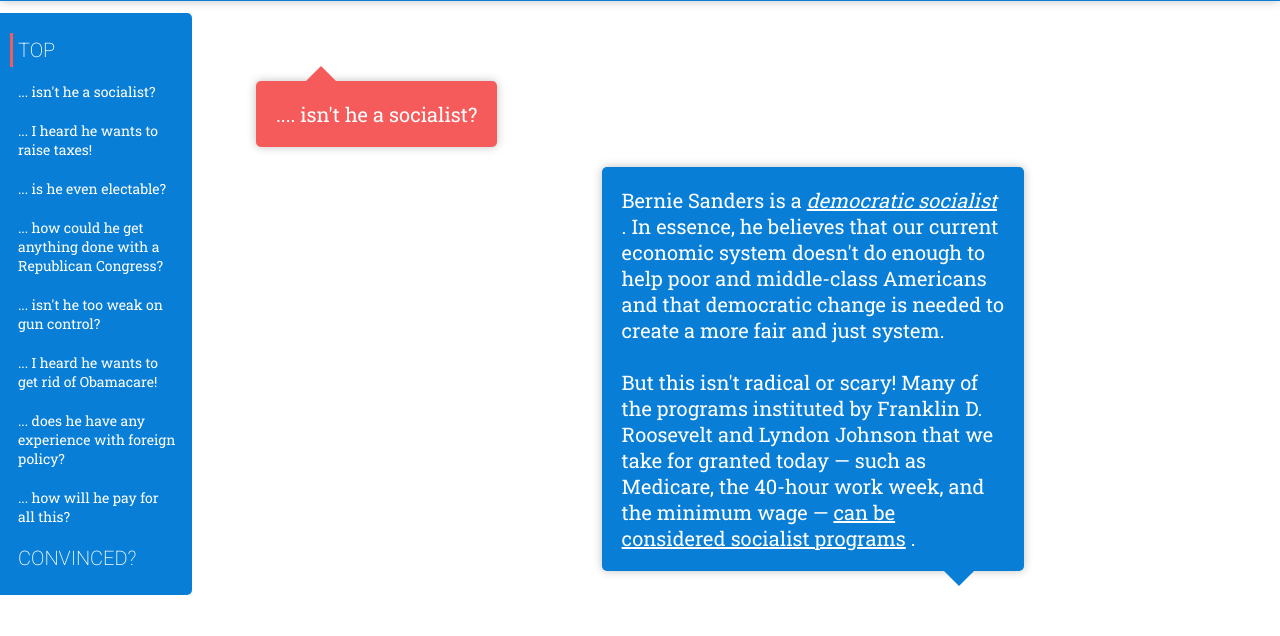
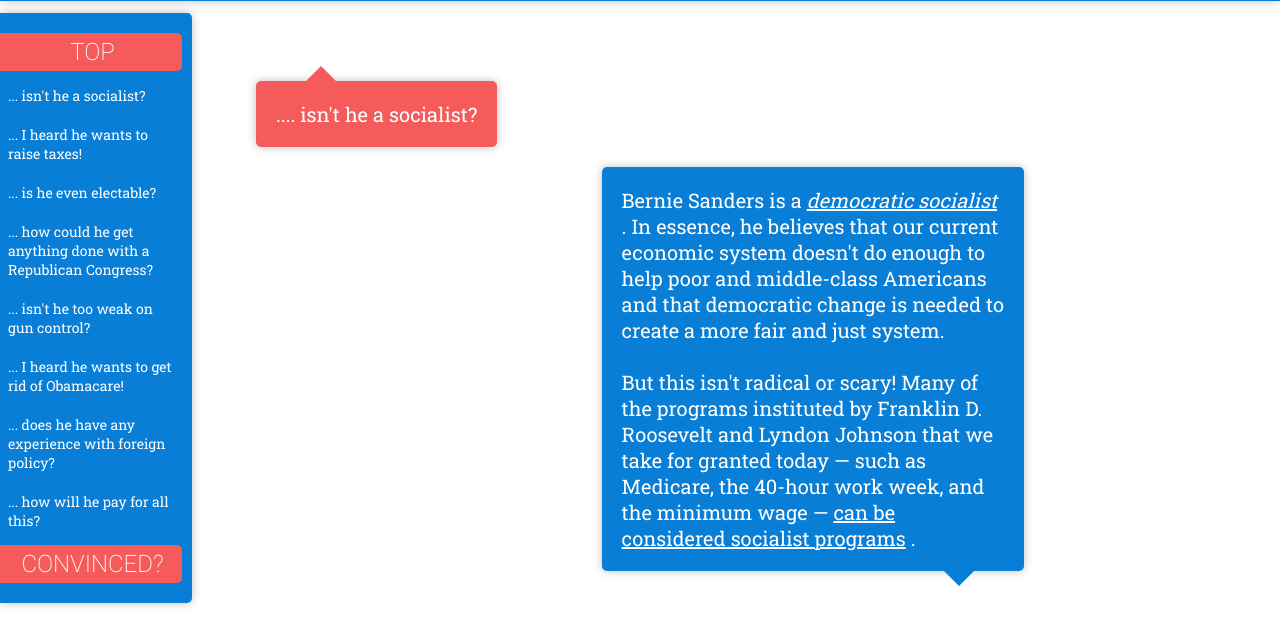
Before and after one commit to jacobnisnevich/i-like-bernie-but, a plain HTML site: page index.html in a window 1280 px wide. Shown: the part 127-763 px from the top of the page. Drawn offline with Linux system fonts and the light colour scheme.

Commit message:
more changes to table of contents style

```diff
--- a/css/styles.css
+++ b/css/styles.css
@@ -109,12 +109,13 @@ body {
 	top: 140px;
 	font: 14px "Roboto Slab";
 	width: 15%;
-	padding: 10px;
+	padding: 10px 10px 10px 0px;
 	box-sizing: border-box;
 	color: white;
 	background-color: #087ED7;
 	border-top-right-radius: 5px;
 	border-bottom-right-radius: 5px;
+	box-shadow: 0 0 10px 0 rgba(0,0,0,.25);
 }
 
 .toc-entry {
@@ -124,7 +125,7 @@ body {
 	cursor: pointer;
 }
 
-.toc-entry:not(.selected):hover {
+.toc-entry:not(.selected, #top, #convinced):hover {
 	border-left: 2px solid rgb(245, 91, 91);
 	margin-left: 1px;
 	color: #DDDDDD;
@@ -142,8 +143,12 @@ body {
 }
 
 #top, #convinced {
-	font: 20px "Roboto";
+	font: 24px "Roboto";
 	font-weight: 100;
+	text-align: center;
+	background-color: #F55B5B;
+	border-top-right-radius: 5px;
+	border-bottom-right-radius: 5px;
 }
 
 .footer {
```
